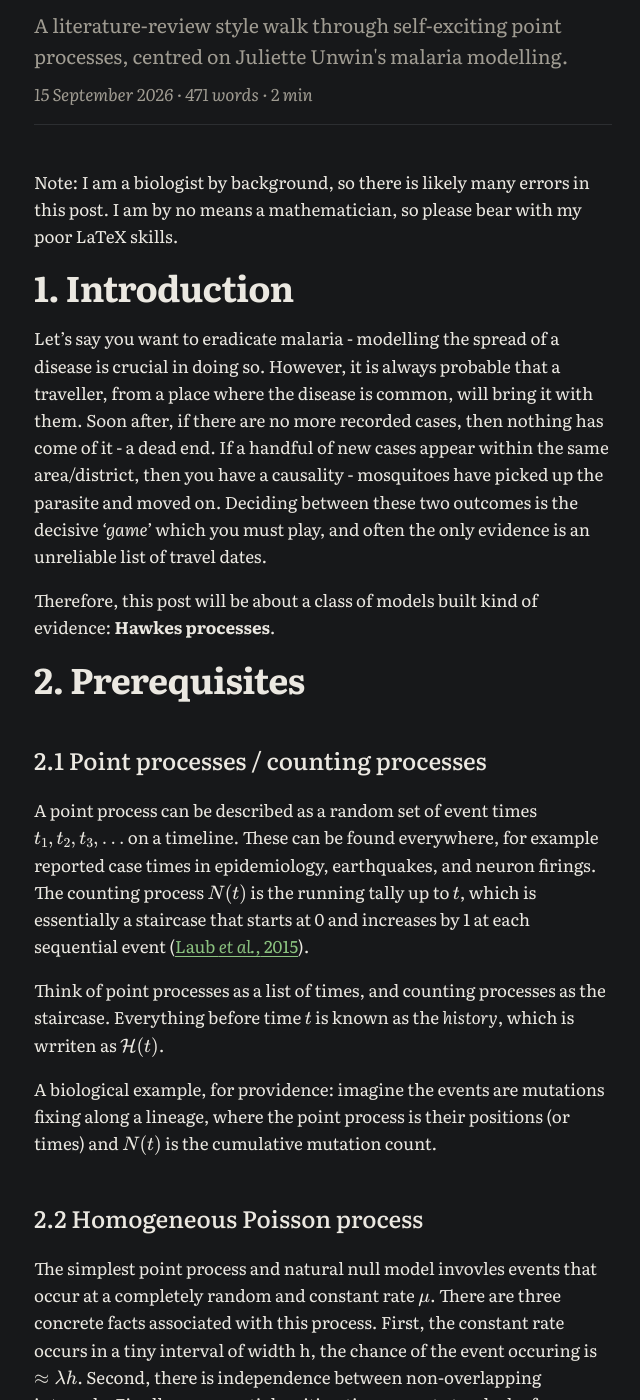
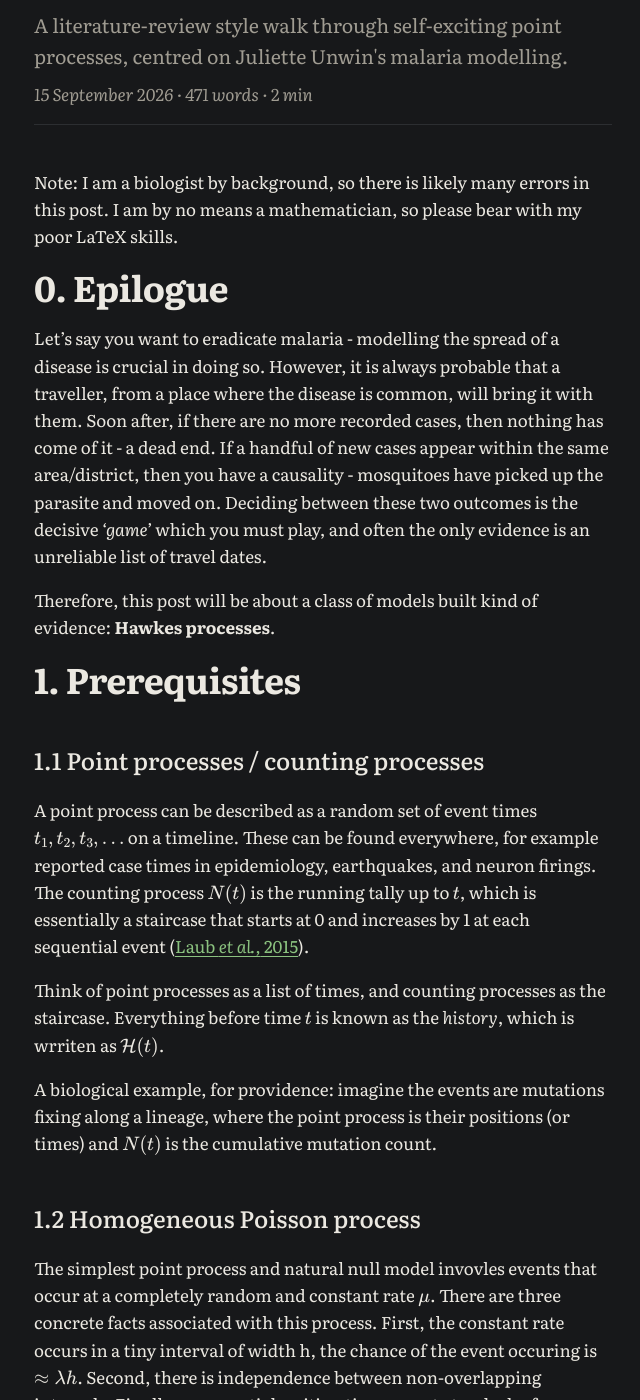
Before and after one commit to timj-wood/timj-wood.github.io, a Jekyll site: the page built from _posts/2026-09-15-hawkes-processes.md, in a window 1280 px wide and 1400 px high, scrolled down 299 px. Shown: the whole window, without its empty margins (283-923 px from the left). Built offline with Jekyll 4.4.1, drawn with Linux system fonts in a browser that asks for light colours; some of the changed text lies outside the part shown.

Commit message:
Update 2026-09-15-hawkes-processes.md

```diff
--- a/_posts/2026-09-15-hawkes-processes.md
+++ b/_posts/2026-09-15-hawkes-processes.md
@@ -6,23 +6,23 @@ math: true
 ---
 Note: I am a biologist by background, so there is likely many errors in this post. I am by no means a mathematician, so please bear with my poor LaTeX skills.
 
-# 1. Introduction
+# 0. Epilogue
 Let's say you want to eradicate malaria - modelling the spread of a disease is crucial in doing so. However, it is always probable that a traveller, from a place where the disease is common, will bring it with them. Soon after, if there are no more recorded cases, then nothing has come of it - a dead end. If a handful of new cases appear within the same area/district, then you have a causality - mosquitoes have picked up the parasite and moved on. Deciding between these two outcomes is the decisive *'game'* which you must play, and often the only evidence is an unreliable list of travel dates.
 
 Therefore, this post will be about a class of models built kind of evidence: **Hawkes processes**.
 
-# 2. Prerequisites
-## 2.1 Point processes / counting processes
+# 1. Prerequisites
+## 1.1 Point processes / counting processes
 A point process can be described as a random set of event times $$t_1, t_2, t_3, ...$$ on a timeline. These can be found everywhere, for example reported case times in epidemiology, earthquakes, and neuron firings. The counting process $$N(t)$$ is the running tally up to $$t$$, which is essentially a staircase that starts at 0 and increases by 1 at each sequential event ([Laub *et al.,* 2015](https://arxiv.org/pdf/1507.02822)).
 
 Think of point processes as a list of times, and counting processes as the staircase. Everything before time $$t$$ is known as the *history*, which is wrriten as $$\mathcal{H}(t)$$.
 
 A biological example, for providence: imagine the events are mutations fixing along a lineage, where the point process is their positions (or times) and $$N(t)$$ is the cumulative mutation count.
 
-## 2.2 Homogeneous Poisson process
+## 1.2 Homogeneous Poisson process
 
 The simplest point process and natural null model invovles events that occur at a completely random and constant rate $$\mu$$. There are three concrete facts associated with this process. First, the constant rate occurs in a tiny interval of width h, the chance of the event occuring is $$\approx \lambda h$$. Second, there is independence between non-overlapping intervals. Finally, exponential waiting times equate to a lack of memory in the process, this is because gaps are exponential ($$\lambda$$) with mean $$1/\lambda$$, and time already waited gives no indication about the remaining wait. The count in a window of length T is Poisson with mean $$\lambda T$$.
 
 Whilst this process is incredibly useful at modelling random events in various fields of STEM, such as queuing theory and reliability engineering; the key limitation is that, in real life, events tend to cluster - one event will lead to other events - which the Poisson process cannot capture. This is where Hawkes processes come into play.
 
-## 2.3 Inhomogeneous Poisson process
+## 1.3 Inhomogeneous Poisson process
```
